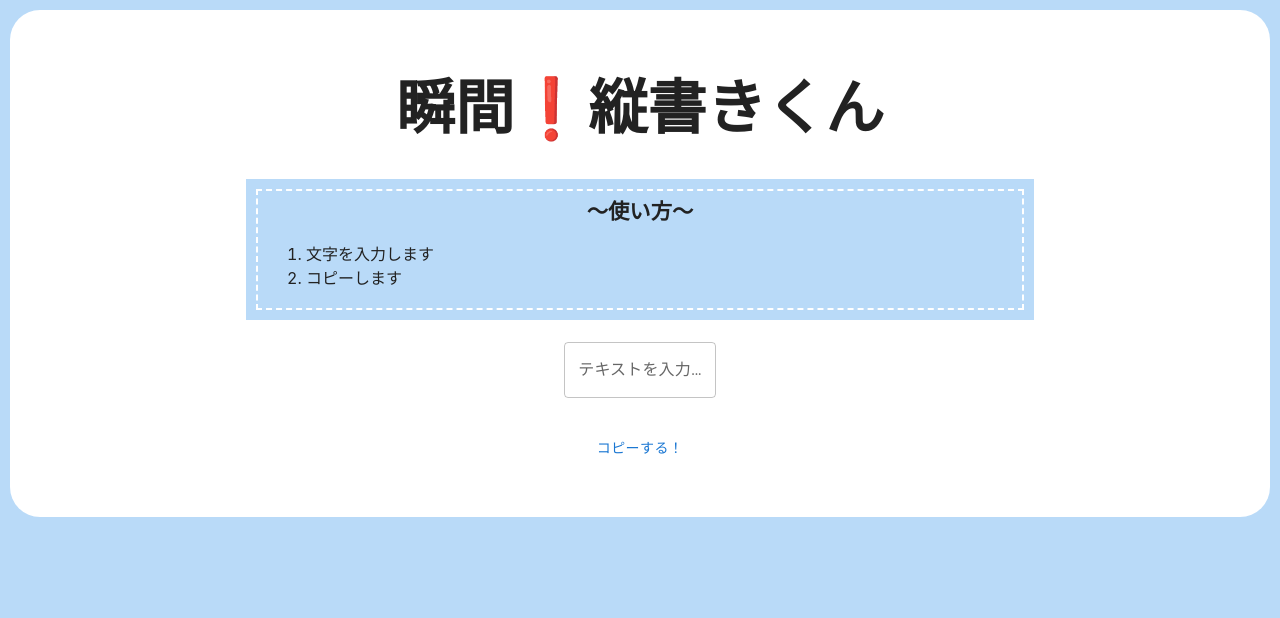
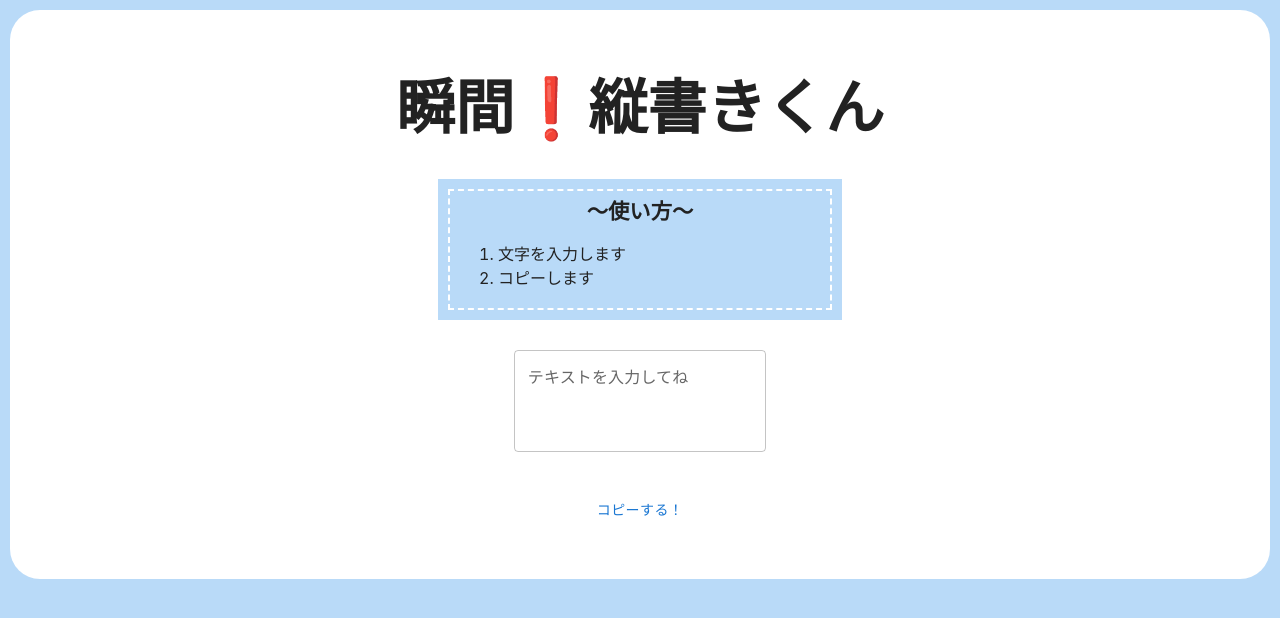
Before and after one commit to ryokun666/tategakikun, a Next.js app: page / in a window 1280 px wide. Shown: the top 618 px of the page. Built offline with nearby package versions, Linux system fonts and the light colour scheme; a web font is replaced by a local one.

Commit message:
CSS 調整

```diff
--- a/src/components/TextBoxWithCopyButton.jsx
+++ b/src/components/TextBoxWithCopyButton.jsx
@@ -15,7 +15,6 @@ const CopyToClipboardButton = (str) => {
 
   return (
     <>
-      {console.log(str)}
       <Button
         className={str.str.length ? styles.dispBlock : styles.dispNone}
         // className={styles.dispBlock }
--- a/src/components/VerticalTextConverter.js
+++ b/src/components/VerticalTextConverter.js
@@ -48,7 +48,7 @@ function VerticalTextConverter() {
       <Box
         component="form"
         sx={{
-          "& .MuiTextField-root": { m: 4, width: "15ch" },
+          "& .MuiTextField-root": { m: 5, width: "25ch" },
         }}
         noValidate
         autoComplete="off"
@@ -59,11 +59,13 @@ function VerticalTextConverter() {
             id="text-area"
             label="テキストを入力してね"
             multiline
-            maxRows={4}
-            className={styles.textArea}
+            lg={{ display: "flex", maxWidth: 360 }}
+            maxRows={10}
+            rows={3}
           />
         </div>
       </Box>
+
       <div
         id="resultText"
         className={covStr.length ? styles.resultText : styles.dispNone}
--- a/src/styles/Home.module.css
+++ b/src/styles/Home.module.css
@@ -28,16 +28,18 @@
 
 
 .container {
-  width: 60vw;
+  width: 30vw;
+  min-width: 200px;
   padding: 0.2em 0.5em;
   margin: 0 auto;
   margin-top: var(--space-sm);
-  ;
   background: var(--blue);
   box-shadow: 0px 0px 0px 10px var(--blue);
   border: dashed 2px white;
 }
 
+
+
 .container li {
   text-align: left;
 }
--- a/src/styles/TextBoxWithCopyButton.module.css
+++ b/src/styles/TextBoxWithCopyButton.module.css
@@ -3,7 +3,13 @@
     display: none;
 }
 
-.dispBlock{
-    display: block;
-    margin: 0 auto;
+
+
+.textArea{
+margin: 0 auto;
+
 }
+
+.textBox{
+    margin: var( --space-md) 0;
+}
--- a/src/styles/convertButton.module.css
+++ b/src/styles/convertButton.module.css
@@ -23,6 +23,5 @@
 }
 
 .textArea {
-    /*背景色*/
-    /*影*/
+width: 500px;
 }
```
